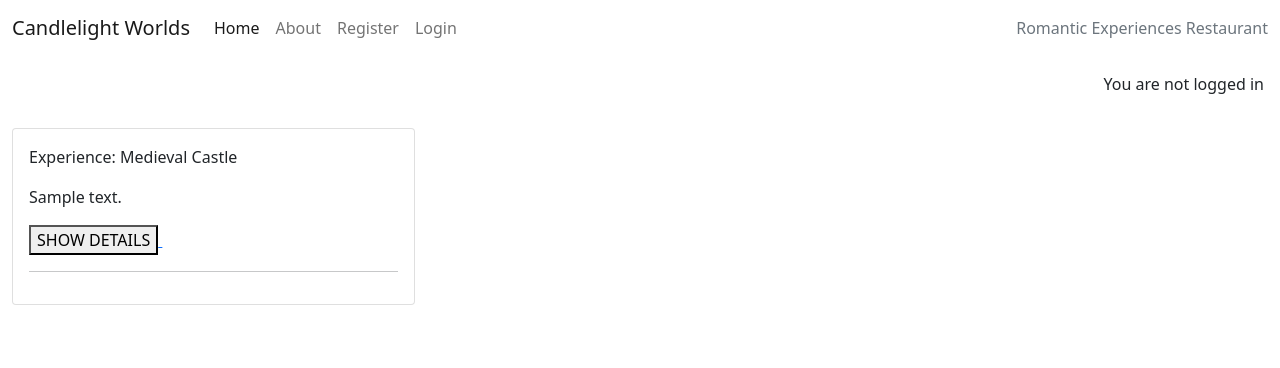
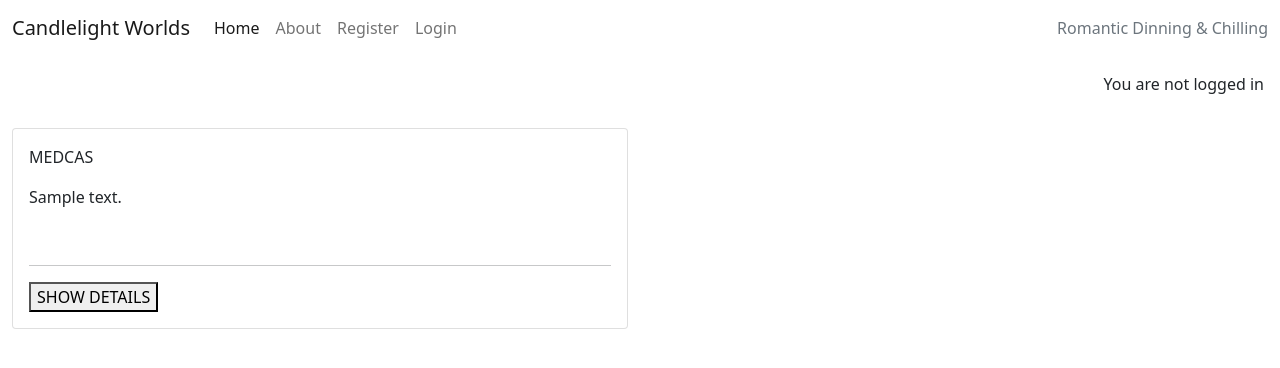
Before and after one commit to Ethra8/candlelight-world, a Django app: page / in a window 1280 px wide. Shown: the top 368 px of the page. Run offline with Django 4.2, Linux system fonts and the light colour scheme; tables that the repository leaves empty hold one stand-in row (values such as "Sample post").

Commit message:
try to fix img, bug persists

```diff
--- a/templates/base.html
+++ b/templates/base.html
@@ -70,7 +70,7 @@
                     {% endif %}
                 </ul>
                 <span class="navbar-text text-muted">
-                    Romantic Experiences Restaurant
+                    Romantic Dinning & Chilling
                 </span>
             </div>
         </div>
--- a/worlds/models.py
+++ b/worlds/models.py
@@ -13,11 +13,11 @@ class Room(models.Model):
     )
 
     EXPERIENCE_DISPLAY = (
-        ('Medieval Castle', 'Medieval Castle'),
-        ('Renaissance Castle', 'Renaissance Castle'),
-        ('Victorian Mansion', 'Victorian Mansion'),
-        ('Dracula Castle', 'Dracula Castle'),
-        ('Fairy Forest','Fairy Forest'),
+        ('MEDCAS', 'MEDIEVAL CASTLE'),
+        ('RENVIL', 'RENAISSANCE VILLA'),
+        ('VICMAN', 'VICTORIAN MANSION'),
+        ('DRACAS', 'DRACULA CASTLE'),
+        ('FAIFOR', 'FAIRY FOREST'),
     )
 
     display_name = models.CharField(max_length=100, choices=EXPERIENCE_DISPLAY)
--- a/worlds/templates/worlds/index.html
+++ b/worlds/templates/worlds/index.html
@@ -11,29 +11,26 @@
         <div class="col-12 mt-3 left">
             <div class="row">
                 {% for room in room_list %}
-                <div class="col-md-4">
-                    <div class="card mb-4">
+                <div class="col-md-6">
+                    <div class="card mb-6">
                         <div class="card-body">
                             <div class="image-container">
                                 <div class="image-flash">
-                                    <p class="author">Experience: {{ room.display_name }}</p>
+                                    <p class="display_name">{{ room.display_name }}</p>
                                 </div>
                             </div>
                             <p class="room-description">{{ room.description | safe}}</p>
-
+                            <img class="scale" src="{{ room.image.url }}" alt="">
+                            <hr>
                             <a href="{% url 'room_details' room.slug %}" class="post-link">
                                 <button>SHOW DETAILS</button>
-
                             </a>
-                            <img src="{{ room.image.url }}" alt="">
-
-                            <hr />
                             <!-- <p class="card-text text-muted h6">{{ post.created_on}}
                             </p> -->
                         </div>
                     </div>
                 </div>
-                {% if forloop.counter|divisibleby:3 %}
+                {% if forloop.counter|divisibleby:2 %}
             </div>
             <div class="row">
                 {% endif %}
```
Also changed, not shown: static/css/styles.css (+4 -4 lines), worlds/migrations/0002_alter_room_display_name.py (added).
